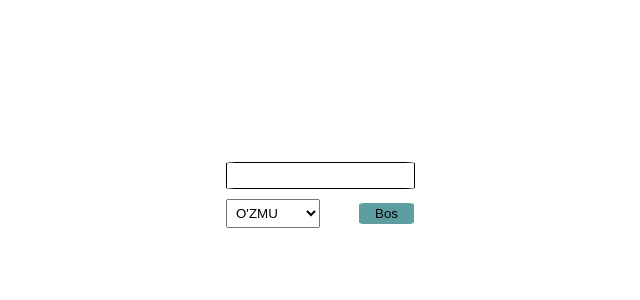
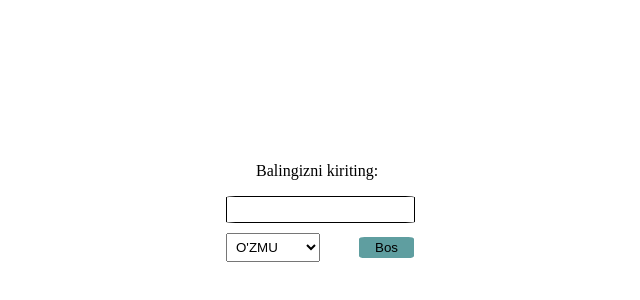
Before and after one commit to burxoniddin7212/for-script, a plain HTML site: page index.html in a window 1280 px wide. Shown: the part 38-338 px from the top of the page, without its empty margins (314-954 px from the left). Drawn offline with Linux system fonts and the light colour scheme.

Commit message:
p qoshildi

```diff
--- a/index.html
+++ b/index.html
@@ -10,6 +10,7 @@
 <body>
   <div class="container">
     <div class="inner">
+      <p class="text">Balingizni kiriting: </p>
       <form action="https://echo.htmlacademy.ru/"  method="post">
         <label for="input">
           <input class="input" name="ball" type="text" id="input">
--- a/main.css
+++ b/main.css
@@ -41,3 +41,7 @@
   text-align: center;
   margin-top: 10px;
 }
+
+.text{
+  margin-left: 180px;
+}
```
